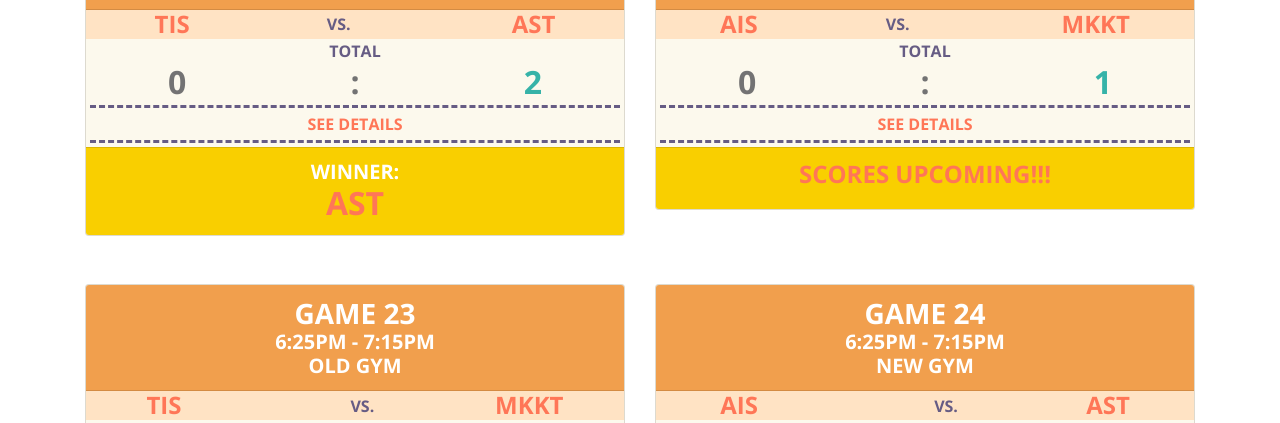
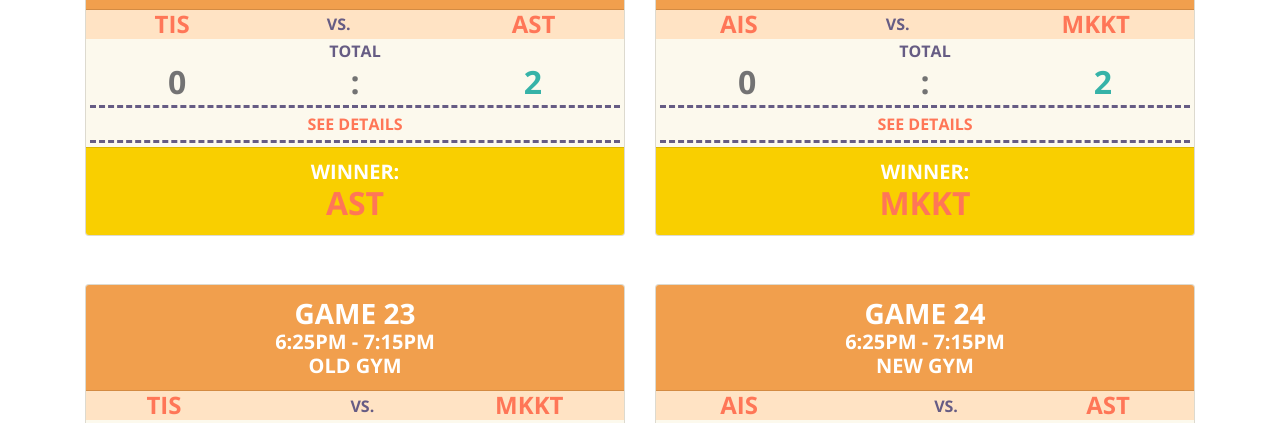
Before and after one commit to CAVC-Scores/CAVC, a plain HTML site: page varsityg.html in a window 1280 px wide. Shown: the part 733-1156 px from the top of the page. Drawn offline with nearby package versions, Linux system fonts and the light colour scheme.

Commit message:
Update varsityg.html

```diff
--- a/varsityg.html
+++ b/varsityg.html
@@ -259,7 +259,7 @@
                 <div class="mb-0 d-flex justify-content-around">
                   <h4 class="mb-0 num">0</h4>
                   <h4 class="mb-0 num">:</span>
-                  <h4 class="mb-0 winner num">1</h4>
+                  <h4 class="mb-0 winner num">2</h4>
                 </div>
                 <hr class='m-1'>
               </div>
@@ -278,9 +278,9 @@
                 <div class="scores">
                   <p class="mb-0 up">second set</p>
                     <div class="mb-0 d-flex justify-content-around">
-                      <h4 class="mb-0 winner num"></h4>
+                      <h4 class="mb-0 num">10</h4>
                       <h4 class="mb-0 num">:</span>
-                      <h4 class="mb-0 num"></h4>
+                      <h4 class="mb-0 winner num">25</h4>
                     </div>
                   <hr class='m-1'>
                 </div>
@@ -295,11 +295,11 @@
               </div>
               <hr class='m-1'>
               <div class="card-footer  text-white">
-                <div class=' d-none'>
+                <div class=' '>
                   <h5 class="mb-0">winner:</h5>
-                  <h2 class="mb-0 team">TIS (B)</h3>
+                  <h2 class="mb-0 team">MKKT</h3>
                 </div>
-                <div class="placeholder team">
+                <div class="placeholder d-none team">
                   <h4>scores upcoming!!!</h4>
                 </div>
               </div>
```
